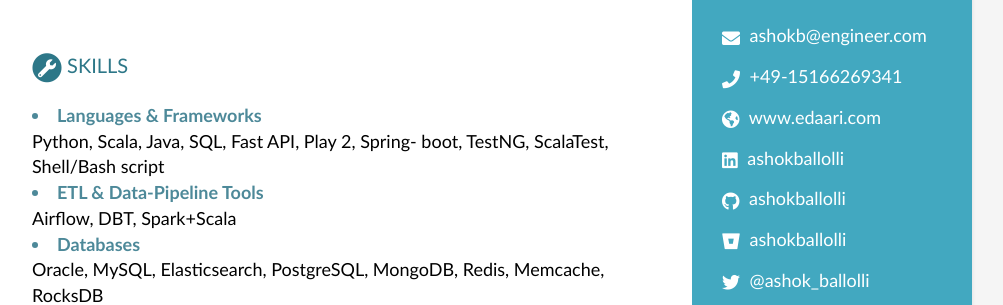
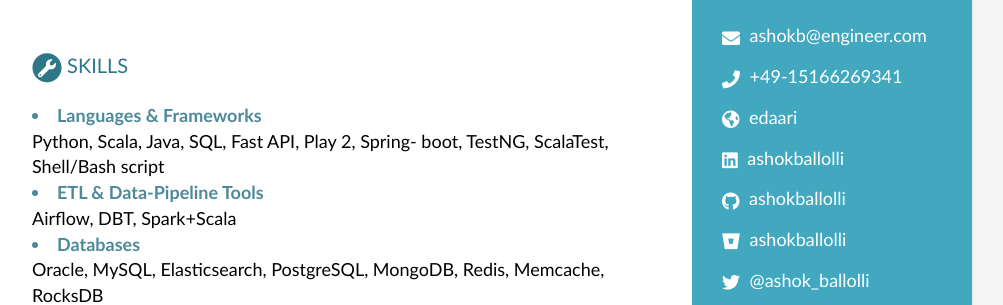
Before and after one commit to ashokballolli/resume, a Jekyll site: the page built from index.html, in a window 1280 px wide and 900 px high. Shown: the part 282-587 px from the top of the window, without its empty margins (168-1171 px from the left). Built offline with Jekyll 4.4.1, drawn with Linux system fonts in a browser that asks for light colours.

```diff
--- a/_data/data.yml
+++ b/_data/data.yml
@@ -15,7 +15,7 @@ sidebar:
     # email: ballolliashok@gmail.com
     email: ashokb@engineer.com
     phone: +49-15166269341
-    website: www.edaari.com #do not add http://
+    website: edaari #do not add http://
     linkedin: ashokballolli
     github: ashokballolli
     telegram: # add your nickname without '@' sign
--- a/_includes/contact.html
+++ b/_includes/contact.html
@@ -21,7 +21,7 @@
 
     {% if sidebar.website %}
     <li class="website"><i class="fas fa-globe-americas"></i>
-      <a href="http://{{ sidebar.website }}" target="_blank">{{ sidebar.website }}</a>
+      <a href="www.edaari.com" target="_blank">{{ sidebar.website }}</a>
     </li>
     {% endif %}
 
```
